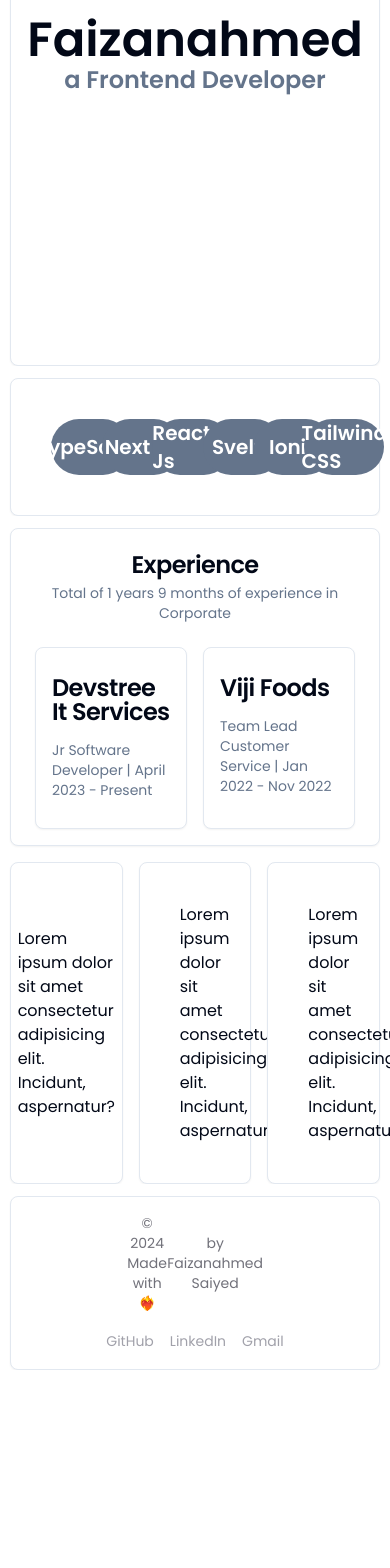
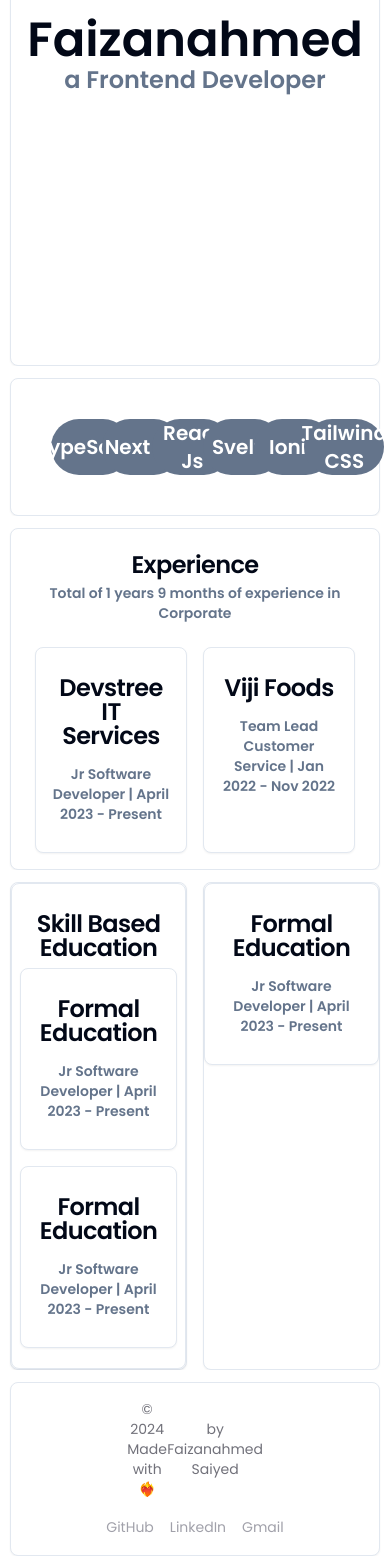
Before and after one commit to RudraPandyaa/Portfolio, a Next.js app: page / in a window 390 px wide. Shown: the part 368-1936 px from the top of the page. Before the commit the page ends 1750 px from the top, so only its background shows below. Built offline with nearby package versions, Linux system fonts and the light colour scheme.

Commit message:
experimenting with framer motion scrool animmations

```diff
--- a/src/app/page.tsx
+++ b/src/app/page.tsx
@@ -1,4 +1,5 @@
 import BentoGrid from "@/components/modules/BentoGrid/BentoGrid";
+import EducationCard from "@/components/modules/EducationCard/EducationCard";
 import NameCard from "@/components/modules/NameCard/NameCard";
 import TechStack from "@/components/modules/TechStack/TechStack";
 import { UiWrapper } from "@/components/shared";
@@ -11,34 +12,8 @@ export default function Home() {
 
       <TechStack />
 
-      {/* <UiWrapper>
-        <div className="grid grid-cols-2 gap-4 ">
-          <Card className="px-2 py-5">
-            <CardTitle
-              className="px-2 py-2
-                "
-            >
-              Devstree It Services
-            </CardTitle>
-            <CardDescription className="px-2 py-2">
-              Jr Software Developer | April 2023 - Present <br />
-            </CardDescription>
-          </Card>
-          <Card className="px-2 py-5">
-            <CardTitle
-              className="px-2 py-2
-                "
-            >
-              Viji Foods
-            </CardTitle>
-            <CardDescription className="px-2 py-2">
-              Customer Service Team Lead | Jan 2022 - Nov 2022 <br />
-            </CardDescription>
-          </Card>
-        </div>
-      </UiWrapper> */}
-
       <BentoGrid />
+      <EducationCard />
     </>
   );
 }
--- a/src/components/modules/BentoGrid/BentoGrid.tsx
+++ b/src/components/modules/BentoGrid/BentoGrid.tsx
@@ -1,6 +1,7 @@
 "use client";
 
 import { UiWrapper } from "@/components/shared";
+import ScrollAnimatedText from "@/components/shared/ScrollAnimatedText/ScrollAnimatedText";
 import {
   Card,
   CardDescription,
@@ -8,13 +9,15 @@ import {
   CardTitle,
 } from "@/components/ui/card";
 import totalCorporateExperience from "@/lib/calculateTotalExperience";
+import { motion, useInView } from "framer-motion";
 
-import dayjs from "dayjs";
-import { use, useEffect, useMemo, useState } from "react";
+import { useEffect, useMemo, useRef, useState } from "react";
 
 const BentoGrid = () => {
   const [totalExpText, setTotalExpText] = useState<string>("");
   const [isLoading, setIsLoading] = useState<boolean>(true);
+  const ref = useRef(null);
+  const isInView = useInView(ref, { amount: 0.5, once: false });
 
   const memoizedTotalExperience = useMemo(async () => {
     return await totalCorporateExperience();
@@ -36,12 +39,32 @@ const BentoGrid = () => {
 
   return (
     <UiWrapper>
+      <motion.div
+        ref={ref}
+        initial={{
+          opacity: 0,
+          y: 100,
+        }}
+        animate={
+          isInView && {
+            opacity: 1,
+            y: 0,
+          }
+        }
+        transition={{
+          duration: 0.6,
+        }}
+        className="text-center text-2xl font-bold"
+      >
         <div className="grid grid-cols-3 gap-4">
           <div className="col-span-3">
             {/* //TODO: Make this dynamic as per the months spent in devstree */}
             <Card className="w-full h-full">
               <CardHeader className="text-center">
-              <CardTitle>Experience</CardTitle>
+                <CardTitle>
+                  {/* <ScrollAnimatedText text="Experience" /> */}
+                  Experience
+                </CardTitle>
                 <CardDescription>
                   {" "}
                   {isLoading ? "Loading..." : totalExpText}
@@ -53,7 +76,8 @@ const BentoGrid = () => {
                     className="px-2 py-2
                 "
                   >
-                  Devstree It Services
+                    {/* <ScrollAnimatedText text="Devstree IT Services" /> */}
+                    Devstree IT Services
                   </CardTitle>
                   <CardDescription className="px-2 py-2">
                     Jr Software Developer | April 2023 - Present <br />
@@ -64,6 +88,7 @@ const BentoGrid = () => {
                     className="px-2 py-2
                 "
                   >
+                    {/* <ScrollAnimatedText text="Viji Foods" /> */}
                     Viji Foods
                   </CardTitle>
                   <CardDescription className="px-2 py-2">
@@ -73,7 +98,7 @@ const BentoGrid = () => {
               </div>
             </Card>
           </div>
-        <div>
+          {/* <div>
           <Card
             className="w-full h-full
            flex justify-center items-center
@@ -100,8 +125,9 @@ const BentoGrid = () => {
               aspernatur?
             </div>
           </Card>
+        </div> */}
         </div>
-      </div>
+      </motion.div>
     </UiWrapper>
   );
 };
--- /dev/null
+++ b/src/components/modules/EducationCard/EducationCard.tsx
@@ -0,0 +1,84 @@
+"use client";
+
+import { useInView, motion } from "framer-motion";
+import { useRef } from "react";
+
+import { UiWrapper } from "@/components/shared";
+import { Card, CardDescription, CardTitle } from "@/components/ui/card";
+
+const EducationCard: React.FC = () => {
+  const ref2 = useRef(null);
+  const isInView = useInView(ref2, { amount: 0.5, once: false });
+  return (
+    <UiWrapper>
+      <motion.div
+        ref={ref2}
+        initial={{
+          opacity: 0,
+          y: 100,
+        }}
+        animate={
+          isInView && {
+            opacity: 1,
+            y: 0,
+          }
+        }
+        transition={{
+          duration: 0.7,
+        }}
+        className="text-center text-2xl font-bold"
+      >
+        <div className="grid grid-cols-2 gap-4">
+          <Card>
+            <Card className="px-2 py-5">
+              <CardTitle
+                className="px-2 py-2
+                "
+              >
+                Skill Based Education
+              </CardTitle>
+
+              <Card className="px-2 py-5 mb-4">
+                <CardTitle
+                  className="px-2 py-2
+                "
+                >
+                  Formal Education
+                </CardTitle>
+                <CardDescription className="px-2 py-2">
+                  Jr Software Developer | April 2023 - Present <br />
+                </CardDescription>
+              </Card>
+              <Card className="px-2 py-5">
+                <CardTitle
+                  className="px-2 py-2
+                "
+                >
+                  Formal Education
+                </CardTitle>
+                <CardDescription className="px-2 py-2">
+                  Jr Software Developer | April 2023 - Present <br />
+                </CardDescription>
+              </Card>
+            </Card>
+          </Card>
+          <Card>
+            <Card className="px-2 py-5">
+              <CardTitle
+                className="px-2 py-2
+                "
+              >
+                Formal Education
+              </CardTitle>
+              <CardDescription className="px-2 py-2">
+                Jr Software Developer | April 2023 - Present <br />
+              </CardDescription>
+            </Card>
+          </Card>
+        </div>
+      </motion.div>
+    </UiWrapper>
+  );
+};
+
+export default EducationCard;
--- a/src/components/modules/TechStack/TechStack.tsx
+++ b/src/components/modules/TechStack/TechStack.tsx
@@ -1,8 +1,15 @@
+"use client";
+
+import { useInView, motion } from "framer-motion";
+import { useRef } from "react";
+
 import { UiWrapper } from "@/components/shared";
 import { Card } from "@/components/ui/card";
-import React from "react";
 
 const TechStack = () => {
+  const ref3 = useRef(null);
+  const isInView = useInView(ref3, { once: false });
+
   const techStack = [
     "TypeScript",
     "Next JS",
@@ -14,6 +21,23 @@ const TechStack = () => {
 
   return (
     <UiWrapper>
+      <motion.div
+        ref={ref3}
+        initial={{
+          opacity: 0,
+          y: 100,
+        }}
+        animate={
+          isInView && {
+            opacity: 1,
+            y: 0,
+          }
+        }
+        transition={{
+          duration: 0.4,
+        }}
+        className="text-center text-2xl font-bold"
+      >
         <Card>
           <div className="p-10 grid grid-cols-6 gap-4">
             {techStack.map((tech, index) => (
@@ -25,6 +49,7 @@ const TechStack = () => {
             ))}
           </div>
         </Card>
+      </motion.div>
     </UiWrapper>
   );
 };
--- /dev/null
+++ b/src/components/shared/CardScrollAnimation/CardScrollAnimation.tsx
@@ -0,0 +1,33 @@
+"use client";
+
+import { useInView, motion } from "framer-motion";
+import { useRef } from "react";
+
+const CardScrollAnimation = ({ children }: { children: React.ReactNode }) => {
+  const ref = useRef(null);
+  const isInView = useInView(ref, { amount: 0.5, once: false });
+
+  return (
+    <motion.div
+      ref={ref}
+      initial={{
+        opacity: 0,
+        y: 100,
+      }}
+      animate={
+        isInView && {
+          opacity: 1,
+          y: 0,
+        }
+      }
+      transition={{
+        duration: 0.4,
+      }}
+      className="text-center text-2xl font-bold"
+    >
+      {children}
+    </motion.div>
+  );
+};
+
+export default CardScrollAnimation;
--- /dev/null
+++ b/src/components/shared/ScrollAnimatedText/ScrollAnimatedText.tsx
@@ -0,0 +1,103 @@
+"use client";
+
+import { useEffect, useRef } from "react";
+import { Variant, motion, useAnimation, useInView } from "framer-motion";
+
+type ScrollAnimatedTextProps = {
+  text: string | string[];
+  el?: keyof JSX.IntrinsicElements;
+  className?: string;
+  once?: boolean;
+  repeatDelay?: number;
+  animation?: {
+    hidden: Variant;
+    visible: Variant;
+  };
+};
+
+const defaultAnimations = {
+  hidden: {
+    opacity: 0,
+    y: 20,
+  },
+  visible: {
+    opacity: 1,
+    y: 0,
+    transition: {
+      duration: 0.1,
+    },
+  },
+};
+
+const ScrollAnimatedText = ({
+  text,
+  //   el: Wrapper = "div",
+  className,
+  once,
+  repeatDelay,
+  animation = defaultAnimations,
+}: ScrollAnimatedTextProps) => {
+  const controls = useAnimation();
+  const textArray = Array.isArray(text) ? text : [text];
+  const ref = useRef(null);
+  const isInView = useInView(ref, { amount: 0.5, once });
+
+  useEffect(() => {
+    let timeout: NodeJS.Timeout;
+    const show = () => {
+      controls.start("visible");
+      if (repeatDelay) {
+        timeout = setTimeout(async () => {
+          await controls.start("hidden");
+          controls.start("visible");
+        }, repeatDelay);
+      }
+    };
+
+    if (isInView) {
+      show();
+    } else {
+      controls.start("hidden");
+    }
+
+    return () => clearTimeout(timeout);
+  }, [isInView]);
+
+  return (
+    <div className={className}>
+      <span className="sr-only">{textArray.join(" ")}</span>
+
+      <motion.span
+        ref={ref}
+        initial="hidden"
+        animate={controls}
+        variants={{
+          visible: { transition: { staggerChildren: 0.1 } },
+          hidden: {},
+        }}
+        aria-hidden
+      >
+        {textArray.map((line, lineIndex) => (
+          <span className="block" key={`${line}-${lineIndex}`}>
+            {line.split(" ").map((word, wordIndex) => (
+              <span className="inline-block" key={`${word}-${wordIndex}`}>
+                {word.split("").map((char, charIndex) => (
+                  <motion.span
+                    key={`${char}-${charIndex}`}
+                    className="inline-block"
+                    variants={animation}
+                  >
+                    {char}
+                  </motion.span>
+                ))}
+                <span className="inline-block">&nbsp;</span>
+              </span>
+            ))}
+          </span>
+        ))}
+      </motion.span>
+    </div>
+  );
+};
+
+export default ScrollAnimatedText;
--- /dev/null
+++ b/src/hooks/use-media-query.tsx
@@ -0,0 +1,19 @@
+import * as React from "react";
+
+export function useMediaQuery(query: string) {
+  const [value, setValue] = React.useState(false);
+
+  React.useEffect(() => {
+    function onChange(event: MediaQueryListEvent) {
+      setValue(event.matches);
+    }
+
+    const result = matchMedia(query);
+    result.addEventListener("change", onChange);
+    setValue(result.matches);
+
+    return () => result.removeEventListener("change", onChange);
+  }, [query]);
+
+  return value;
+}
```
Also changed, not shown: src/lib/backup.tsx (+31 -0 lines). Lines whose indentation alone changed are shown as unchanged.
